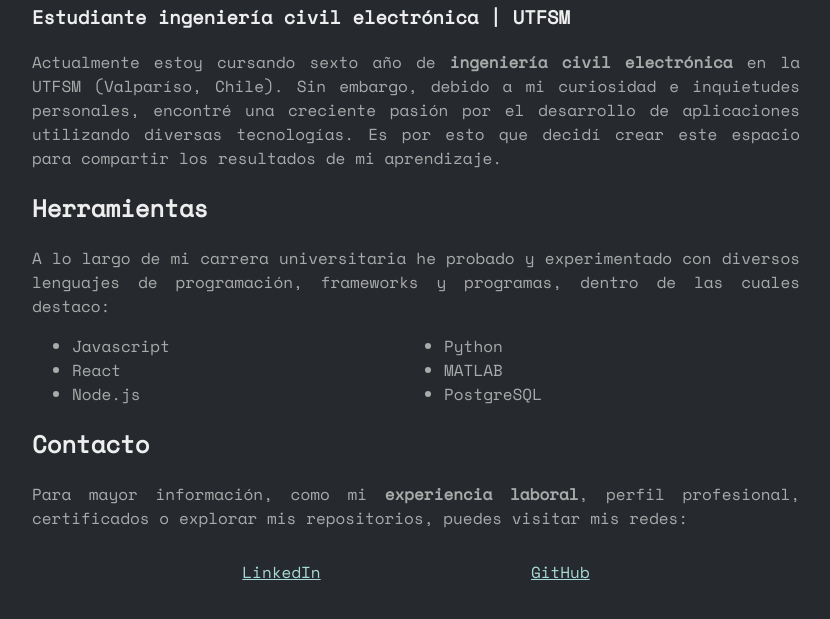
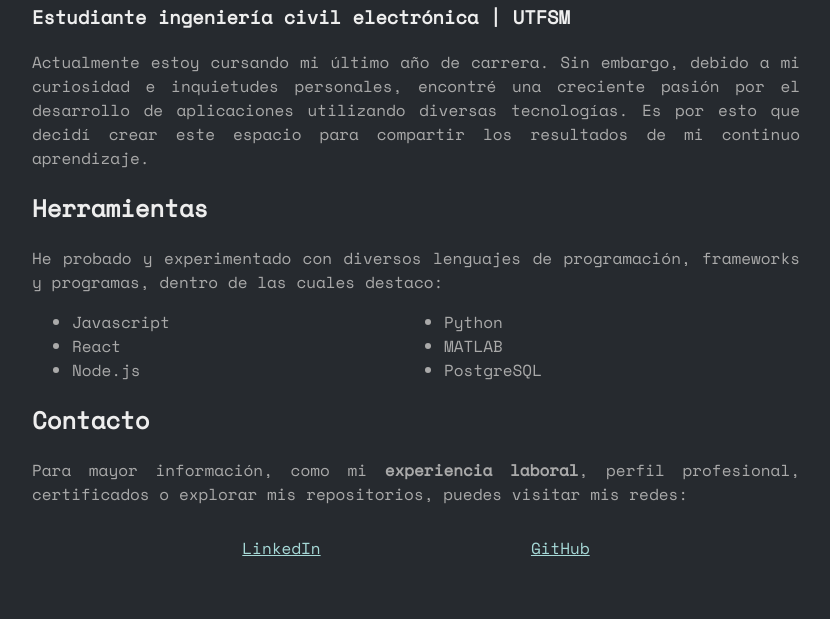
Before and after one commit to iwayato/iwayato.github.io, an Astro site: page / in a window 1280 px wide. Shown: the part 135-754 px from the top of the page, without its empty margins (224-1054 px from the left). Built offline with nearby package versions, Linux system fonts and the light colour scheme; Astro itself is replaced by a stand-in of ours.

Commit message:
Updated profile

```diff
--- a/src/pages/index.astro
+++ b/src/pages/index.astro
@@ -6,15 +6,14 @@ import Layout from "../layouts/Layout.astro";
     <h1>Tomoaki Iwaya Villalobos</h1>
     <h3>Estudiante ingeniería civil electrónica | UTFSM</h3>
     <p>
-        Actualmente estoy cursando sexto año de <b>ingeniería civil electrónica</b> en
-        la UTFSM (Valparíso, Chile). Sin embargo, debido a mi curiosidad e inquietudes personales,
+        Actualmente estoy cursando mi último año de carrera. Sin embargo, debido a mi curiosidad e inquietudes personales,
         encontré una creciente pasión por el desarrollo de aplicaciones utilizando
         diversas tecnologías. Es por esto que decidí crear
-        este espacio para compartir los resultados de mi aprendizaje.
+        este espacio para compartir los resultados de mi continuo aprendizaje.
     </p>
     <h2>Herramientas</h2>
     <p>
-        A lo largo de mi carrera universitaria he probado y experimentado con diversos
+        He probado y experimentado con diversos
         lenguajes de programación, frameworks y programas, dentro de las cuales destaco:
     </p>
     <ul>
```
